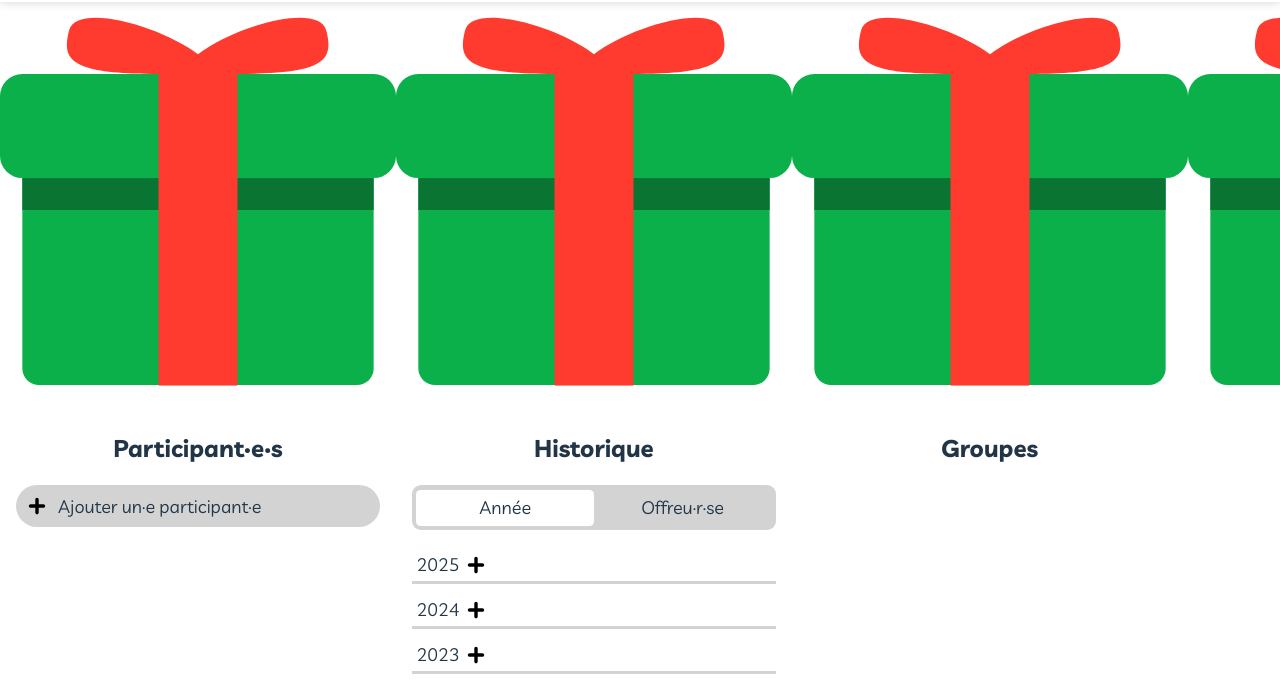
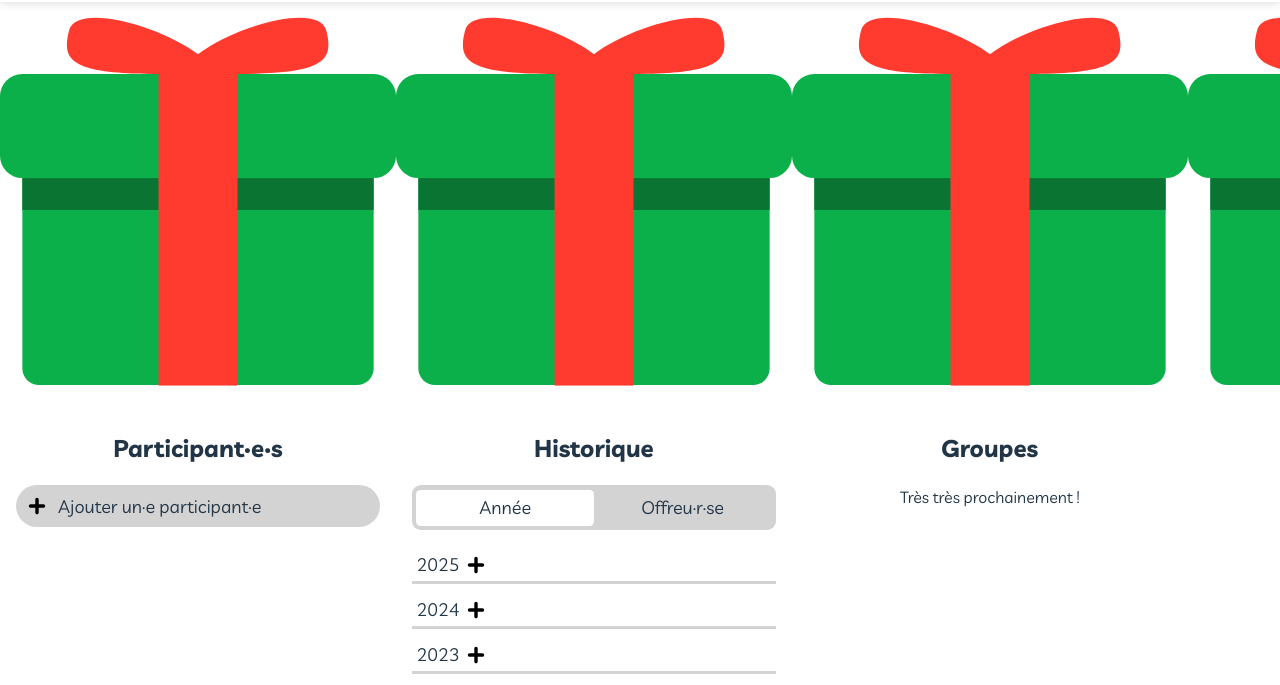
Before and after one commit to Swan38/Swan38.github.io, a website built with Vite: page index.html in a window 1280 px wide. Both pictures are taken after a click on the button "Commencer". Shown: the part 96-781 px from the top of the page. Built offline with nearby package versions, Linux system fonts and the light colour scheme; what svg-injector would draw is missing.

Commit message:
Teasing work left

```diff
--- a/index.html
+++ b/index.html
@@ -64,9 +64,11 @@
         </div>
         <div class="tab_content" id="container_groups">
             <h2>Groupes</h2>
+            <p style="text-align: center;">Très très prochainement !</p>
         </div>
         <div class="tab_content" id="container_next_christmas">
             <h2>Noël prochain</h2>
+            <p style="text-align: center;">Très prochainement !</p>
         </div>
     </div>
 
```
